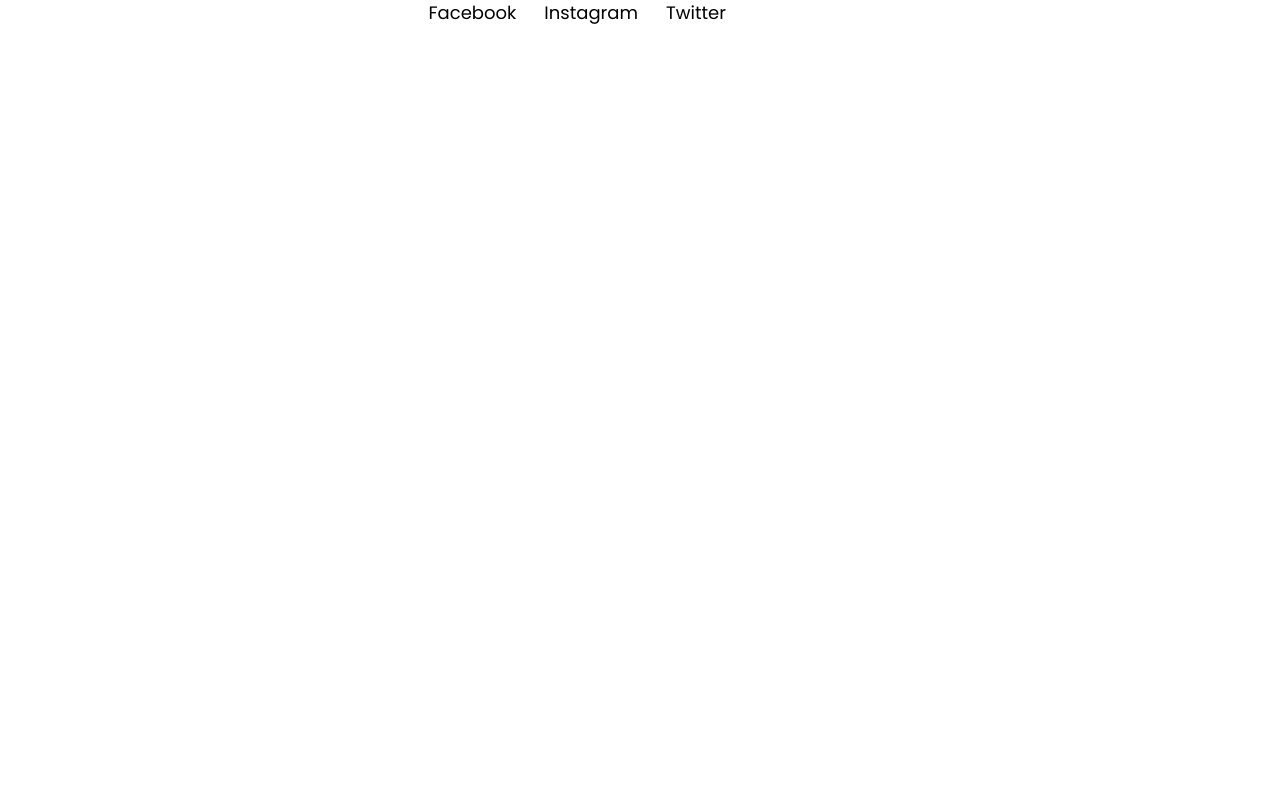
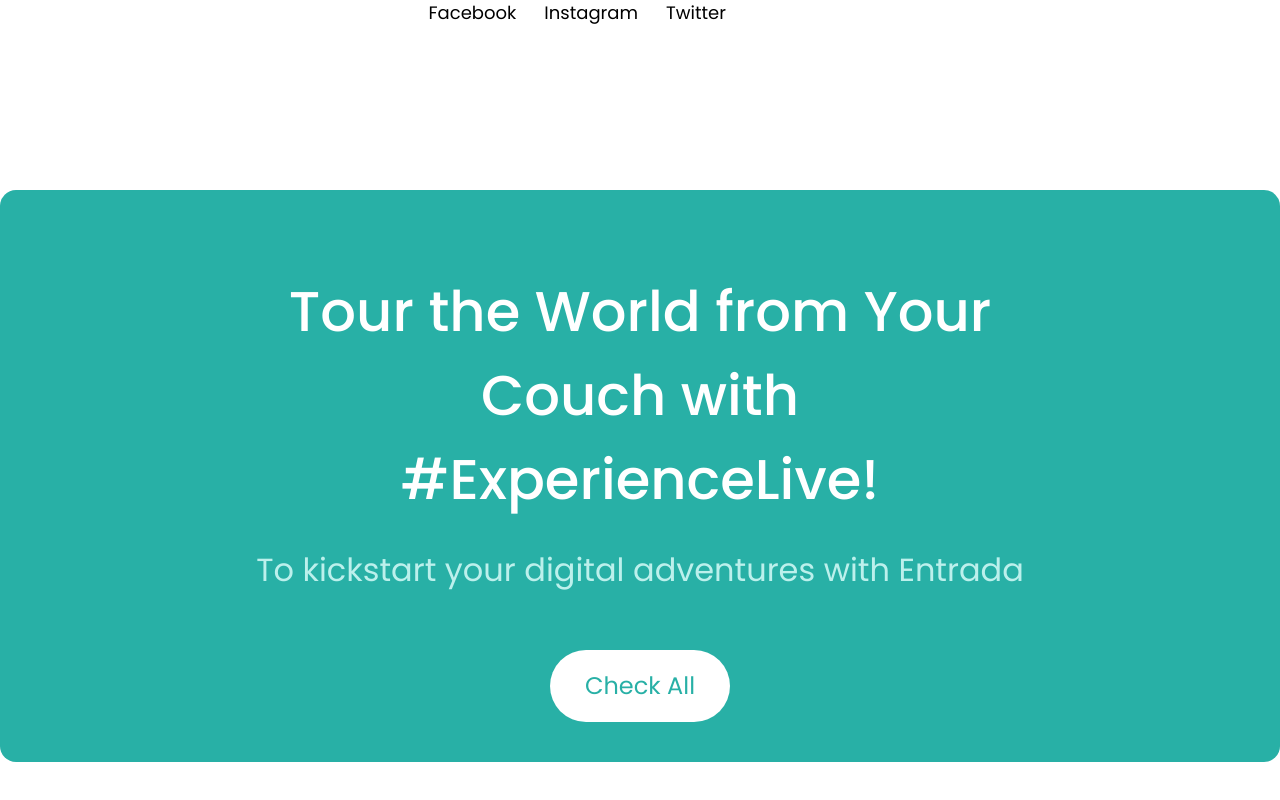
Before and after one commit to Afridul369/Emprise-Nepal, a React (Vite) app: page / in a window 1280 px wide. Shown: the part 4879-5679 px from the top of the page. Before the commit the page ends 5005 px from the top, so only its background shows below. Built offline with nearby package versions, Linux system fonts and the light colour scheme.

Commit message:
Experience Part Added

```diff
--- /dev/null
+++ b/src/Components/Button2.jsx
@@ -0,0 +1,11 @@
+import React from 'react'
+
+const Button2 = ({className,text}) => {
+  return (
+    <>
+    <div className={`w-[180px] py-5 rounded-[40px] text-2xl text-center bg-white text-SeaGreen ${className}`}>{text}</div>
+    </>
+  )
+}
+
+export default Button2
--- /dev/null
+++ b/src/Layouts/ExperiencePart/ExperiencePart.jsx
@@ -0,0 +1,22 @@
+import React from 'react'
+import Container from '../../Components/Container'
+import Text from '../../Components/Text'
+import Button2 from '../../Components/Button2'
+
+const ExperiencePart = () => {
+  return (
+    <>
+    <div className="py-16">
+        <Container>
+            <div className="px-64 pt-20 pb-10 rounded-2xl bg-SeaGreen">
+                <Text as={'h1'} text='Tour the World from Your Couch with #ExperienceLive!' className='text-[56px] text-center font-medium text-white mb-6'/>
+                <Text as={'p'} text='To kickstart your digital adventures with Entrada' className='text-[32px] text-center text-Celeste mb-14'/>
+                <Button2 text={'Check All'} className={'hover:scale-105 duration-500 mx-auto'}/>
+            </div>
+        </Container>
+    </div>
+    </>
+  )
+}
+
+export default ExperiencePart
--- a/src/Pages/Home.jsx
+++ b/src/Pages/Home.jsx
@@ -6,6 +6,7 @@
 import DestinationPart from '../Layouts/DestinationPart/DestinationPart'
 import BestSellerPart from '../Layouts/BestSellerPart/BestSellerPart'
 import GuidePart from '../Layouts/GuidePart/GuidePart'
+import ExperiencePart from '../Layouts/ExperiencePart/ExperiencePart'
 
 const Home = () => {
   return (
@@ -17,6 +18,7 @@
     <DestinationPart/>
     <BestSellerPart/>
     <GuidePart/>
+    <ExperiencePart/>
     </>
   )
 }
--- a/tailwind.config.js
+++ b/tailwind.config.js
@@ -20,6 +20,7 @@
         Grey2: '#212529',
         Grey3: '#546179',
         Star: '#f5a623',
+        Celeste: '#BCF0EC',
       },
       fontFamily: {
         poppins: 'Poppins',
```
